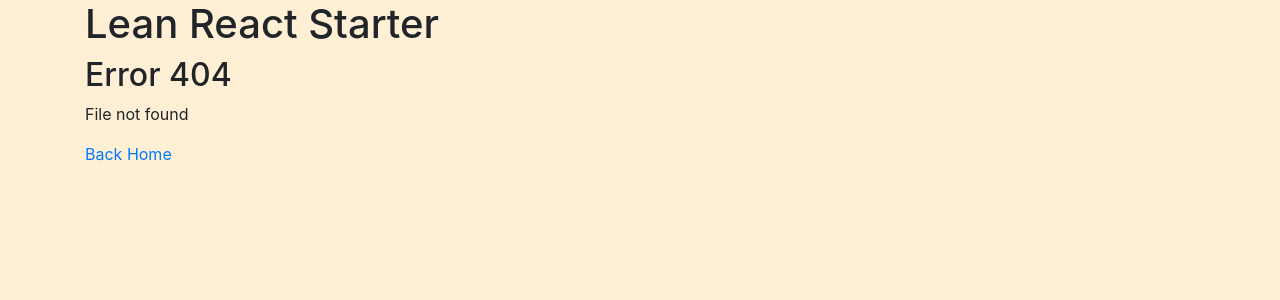
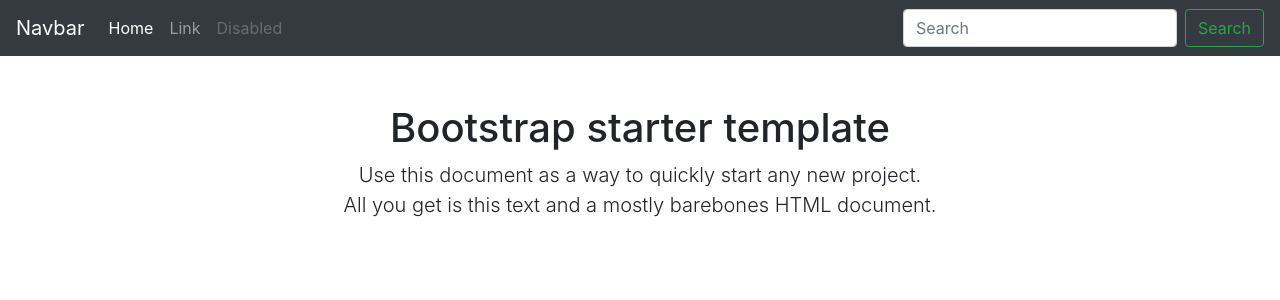
Before and after one commit to mattlean/lean-react-starter, a React app: page /bootstrap_starter_template in a window 1280 px wide. Before the commit this address had no page. Shown: the top 300 px of the page. Built offline with nearby package versions, Linux system fonts and the light colour scheme.

Commit message:
Add Bootstrap Starter Template

```diff
--- /dev/null
+++ b/src/components/App.jsx
@@ -0,0 +1,20 @@
+import React from 'react';
+import { BrowserRouter as Router, Route, Switch } from 'react-router-dom';
+
+import BSStarterTemplate from './BSStarterTemplate';
+import Error404 from './Error404';
+import HelloWorld from './HelloWorld';
+import MainNav from './MainNav';
+
+const App = () => (
+  <Router>
+    <Switch>
+      <Route exact path="/" component={MainNav} />
+      <Route exact path="/bootstrap_starter_template" component={BSStarterTemplate} />
+      <Route exact path="/hello_world" component={HelloWorld} />
+      <Route component={Error404} />
+    </Switch>
+  </Router>
+);
+
+export default App;
--- /dev/null
+++ b/src/components/BSStarterTemplate.jsx
@@ -0,0 +1,27 @@
+import React from 'react';
+
+import Navbar from './Navbar';
+
+const BSStarterTemplate = () => (
+  <div id="bs-starter-template">
+    <Navbar brand="Navbar" navItems={
+      [
+        {liClass: 'active', text: 'Home'},
+        {text: 'Link'},
+        {aClass: 'disabled', text: 'Disabled'}
+      ]
+    } />
+    <div className="container">
+      <div className="starter-template">
+        <h1>Bootstrap starter template</h1>
+        <p className="lead">
+          Use this document as a way to quickly start any new project.
+          <br />
+          All you get is this text and a mostly barebones HTML document.
+        </p>
+      </div>
+    </div>
+  </div>
+);
+
+export default BSStarterTemplate;
--- a/src/components/Error404.jsx
+++ b/src/components/Error404.jsx
@@ -2,9 +2,9 @@ import React from 'react';
 import { Link } from 'react-router-dom';
 
 const Error404 = () => ([
-  <h2 key='error-title'>Error 404</h2>,
-  <p key='error-msg'>File not found</p>,
-  <Link key='error-home-link' to='/'>Back Home</Link>
+  <h2 key="error-title">Error 404</h2>,
+  <p key="error-msg">File not found</p>,
+  <Link key="error-home-link" to="/">Back Home</Link>
 ]);
 
 export default Error404;
--- a/src/components/MainNav.jsx
+++ b/src/components/MainNav.jsx
@@ -2,10 +2,11 @@ import React from 'react';
 import { Link } from 'react-router-dom';
 
 const MainNav = () => (
-  <ul className='nav flex-column'>
-    <li className='nav-item'>
-      <Link className='nav-link' to='/hello_world'>Hello World!</Link>
-      <a className='nav-link' href='#'>Counter</a>
+  <ul className="nav flex-column">
+    <li className="nav-item">
+      <Link className="nav-link" to="/hello_world">Hello World!</Link>
+      <Link className="nav-link" to="/bootstrap_starter_template">Bootstrap Starter Template</Link>
+      <Link className="nav-link" to="#">Counter</Link>
     </li>
   </ul>
 );
--- /dev/null
+++ b/src/components/NavItem.jsx
@@ -0,0 +1,12 @@
+import React from 'react';
+
+const NavItem = ({ keyVal, aClass, liClass, text }) => {
+  const liClassVal = liClass ? `nav-item ${liClass}` : 'nav-item';
+  const aClassVal = aClass ? `nav-link ${aClass}` : 'nav-link';
+
+  return <li className={liClassVal} key={keyVal}>
+    <a className={aClassVal} href="#">{text}</a>
+  </li>;
+};
+
+export default NavItem;
--- /dev/null
+++ b/src/components/Navbar.jsx
@@ -0,0 +1,24 @@
+import React from 'react';
+
+import NavItem from './NavItem';
+
+const Navbar = ({ brand, navItems }) => {
+  const navItemList = navItems.map((navItem, index) => (
+    <NavItem key={index} aClass={navItem.aClass} liClass={navItem.liClass} text={navItem.text} />
+  ));
+
+  return <nav className="navbar navbar-expand-md navbar-dark bg-dark fixed-top">
+    <a className="navbar-brand" href="#">{brand}</a>
+    <div className="collapse navbar-collapse" id="navbarsExampleDefault">
+      <ul className="navbar-nav mr-auto">
+        {navItemList}
+      </ul>
+      <form className="form-inline my-2 my-lg-0">
+        <input className="form-control mr-sm-2" type="text" placeholder="Search" aria-label="Search" />
+        <button className="btn btn-outline-success my-2 my-sm-0" type="submit">Search</button>
+      </form>
+    </div>
+  </nav>;
+};
+
+export default Navbar;
--- a/src/script.js
+++ b/src/script.js
@@ -1,21 +1,8 @@
 import './style.scss';
 
 import React from 'react';
-import { BrowserRouter as Router, Route, Switch } from 'react-router-dom';
 import { render } from 'react-dom';
 
-import Error404 from './components/Error404';
-import HelloWorld from './components/HelloWorld';
-import MainNav from './components/MainNav';
-
-const App = () => (
-  <Router>
-    <Switch>
-      <Route exact path='/' component={MainNav} />
-      <Route exact path='/hello_world' component={HelloWorld} />
-      <Route component={Error404} />
-    </Switch>
-  </Router>
-);
+import App from './components/App';
 
 render(<App />, document.getElementById('root'));
--- a/src/style.scss
+++ b/src/style.scss
@@ -1,5 +1,6 @@
 @import "~bootstrap/scss/bootstrap";
 
-body {
-  background-color: papayawhip;
+.starter-template {
+  padding: 3rem 1.5rem;
+  text-align: center;
 }
```
Also changed, not shown: package.json (+5 -2 lines), .eslintrc.json, 2 other files (tests, documents, lock files or other folders).
